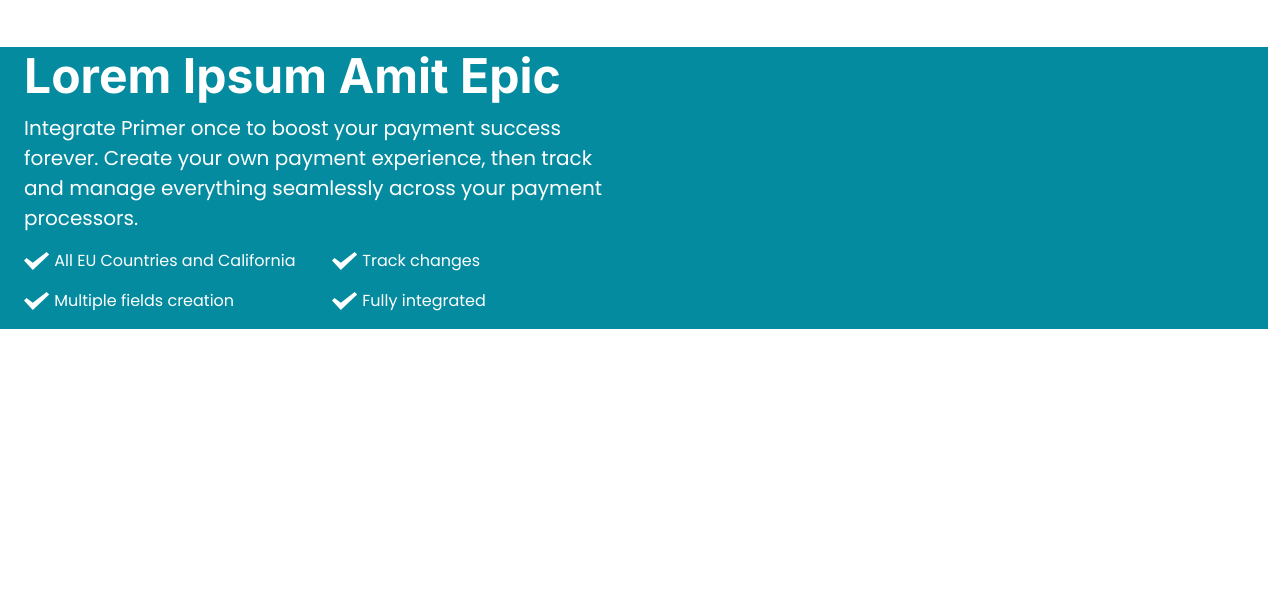
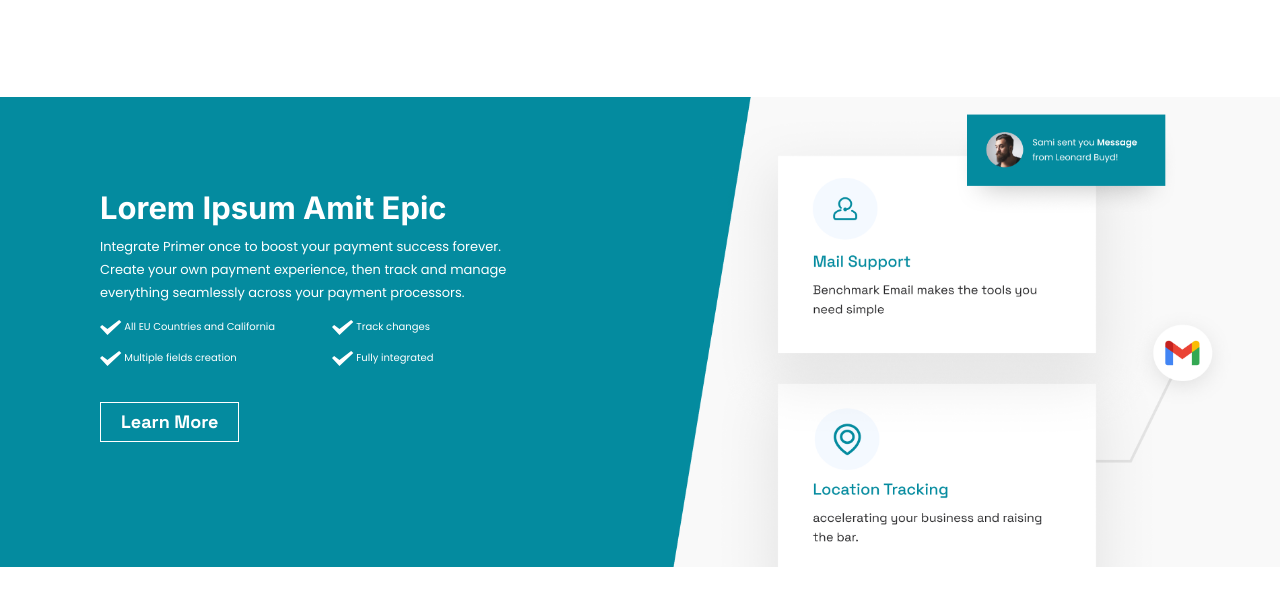
Before and after one commit to pritam-codehunger/Online-Invoice-Generator, a plain HTML site: page index.html in a window 1280 px wide. Shown: the part 6233-6838 px from the top of the page. Before the commit the page ends 6562 px from the top, so only its background shows below. Drawn offline with Linux system fonts and the light colour scheme.

Commit message:
section 7

```diff
--- a/assets/css/style.css
+++ b/assets/css/style.css
@@ -908,8 +908,17 @@
 /* -----end section 6 -------------------------------------------------------------------- */
 /* -----section 7 -------------------------------------------------------------------- */
 .sec-7 {
-  background-color: #048b9f;
+  background-color: var(--primary-color);
+  padding: 0px 0px;
+  margin: 100px 0px;
 }
+
+.sec-7-part-1 {
+  padding: 92px 100px;
+}
+.sec-7-part-2 {
+}
+
 .sec-7-part-1-h2 {
   font-family: Inter;
   font-size: 48px;
@@ -960,8 +969,118 @@
   color: var(--text-white);
 }
 
-.sec-7-part-1 {
+.sec-7-btn {
+  font-family: Space Grotesk;
+  font-size: 18px;
+  font-weight: 700;
+  line-height: 18px;
+  text-align: left;
+  padding: 10px 20px 10px 20px;
+  color: white;
+  background-color: var(--primary-color);
+  margin: 20px 0px 10px 0px;
+  border-radius: 0px;
+  border-color: white;
 }
-.sec-7-part-2 {
+.sec-7-btn:hover {
+  color: var(--primary-color);
+  background-color: white;
+  border-color: var(--primary-color);
 }
+
+.sec-7-part-2 .sec-7-left-img img {
+  width: 100%;
+  height: auto;
+  max-width: 100%;
+  margin-left: 12px;
+}
+
+@media only screen and (max-width: 1440px) {
+  .sec-7-part-1-h2 {
+    font-size: 31px;
+    font-weight: 700;
+    line-height: 38.09px;
+  }
+  .sec-7-part-1-p {
+    font-size: 13px;
+    font-weight: 400;
+    line-height: 23px;
+  }
+  .sec-7-sys-1 {
+    font-size: 10px;
+    font-weight: 500;
+    line-height: 14px;
+  }
+  .sec-7-sys-2 {
+    font-size: 10px;
+    font-weight: 500;
+    line-height: 14px;
+  }
+  .sec-7-sys-3 {
+    font-size: 10px;
+    font-weight: 500;
+    line-height: 14px;
+  }
+  .sec-7-sys-4 {
+    font-size: 10px;
+    font-weight: 500;
+    line-height: 14px;
+  }
+
+  .sec-7-sys-1 img {
+    height: 15px;
+  }
+  .sec-7-sys-2 img {
+    height: 15px;
+  }
+  .sec-7-sys-3 img {
+    height: 15px;
+  }
+  .sec-7-sys-4 img {
+    height: 15px;
+  }
+
+  .sec-7-btn {
+    font-size: 18px;
+    font-weight: 700;
+    line-height: 18px;
+    padding: 10px 20px 10px 20px;
+    margin: 20px 0px 10px 0px;
+  }
+  .sec-7-part-2 .sec-7-left-img img {
+    width: 100%;
+    height: 100%;
+    max-width: 100%;
+    margin-left: 12px;
+  }
+}
+
+@media only screen and (max-width: 1024px) {
+  .sec-7-btn {
+    font-size: 11px;
+    font-weight: 700;
+    line-height: 18px;
+    padding: 5px 10px 5px 10px;
+    margin: 20px 0px 10px 0px;
+  }
+  .sec-7-part-1 {
+    padding: 20px 100px;
+  }
+}
+@media only screen and (max-width: 768px) {
+  .sec-7-part-1-h2 {
+    font-size: 20px;
+    font-weight: 700;
+    line-height: 22.09px;
+  }
+  .sec-7-part-1-p {
+    font-size: 10px;
+    font-weight: 400;
+    line-height: 20px;
+  }
+  .sec-7-part-1 {
+    padding: 10px 25px;
+  }
+}
+
 /* -----end section 7 -------------------------------------------------------------------- */
--- a/index.html
+++ b/index.html
@@ -9,6 +9,9 @@
     <link href="https://fonts.googleapis.com/css2?family=Poppins:wght@400;700&display=swap" rel="stylesheet">
     <!-- Inter Font -->
     <link href="https://fonts.googleapis.com/css2?family=Inter:wght@400;700&display=swap" rel="stylesheet">
+    <!-- Google Font: Space Grotesk -->
+    <link href="https://fonts.googleapis.com/css2?family=Space+Grotesk:wght@400;500;700&display=swap" rel="stylesheet">
+
 
     <link href="assets/css/bootstrap.min.css" rel="stylesheet">
     <link href="assets/css/style.css" rel="stylesheet">
@@ -290,22 +293,27 @@
                 payment experience, then track and manage everything seamlessly across your payment processors.</p>
             <div class="sec-7-sys row">
                 <div class="col-sm-12 col-md-6 col-lg-6">
-                    <p class="sec-7-sys-1"><img src="assets/image/section 8/layer1.svg" alt="" />
+                    <p class="sec-7-sys-1"><img src="assets/image/section 7/layer1.svg" alt="" />
                         All EU Countries and California</p>
 
-                    <p class="sec-7-sys-2"><img src="assets/image/section 8/layer1.svg" alt="" />
+                    <p class="sec-7-sys-2"><img src="assets/image/section 7/layer1.svg" alt="" />
                         Multiple fields creation</p>
                 </div>
                 <div class="col-sm-12 col-md-6 col-lg-6">
-                    <p class="sec-7-sys-3"><img src="assets/image/section 8/layer1.svg" alt="" />
+                    <p class="sec-7-sys-3"><img src="assets/image/section 7/layer1.svg" alt="" />
                         Track changes</p>
-                    <p class="sec-7-sys-4"><img src="assets/image/section 8/layer1.svg" alt="" />
+                    <p class="sec-7-sys-4"><img src="assets/image/section 7/layer1.svg" alt="" />
                         Fully integrated</p>
+                </div>
+                <div>
+                    <button class="btn sec-7-btn">Learn More</button>
                 </div>
             </div>
         </div>
         <div class="sec-7-part-2 col-sm-12 col-md-6 col-lg-6">
-
+            <div class="sec-7-left-img">
+                <img src="assets/image/section 7/left-side.png" alt="" />
+            </div>
         </div>
     </div>
     <!-- end section 7 -->
```
Also changed, not shown: assets/image/section 7/layer1.svg (renamed from assets/image/section 8/layer1.svg), assets/image/section 7/left-side.png (renamed from assets/image/section 8/left-side.png), assets/image/section 7/right-white.svg (deleted).
